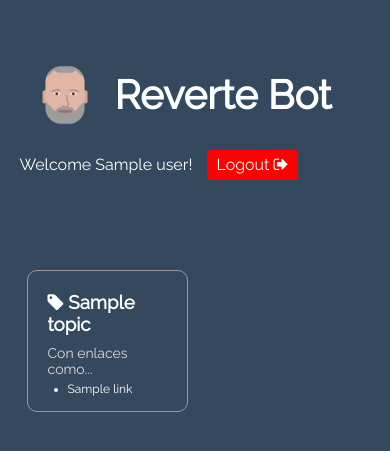
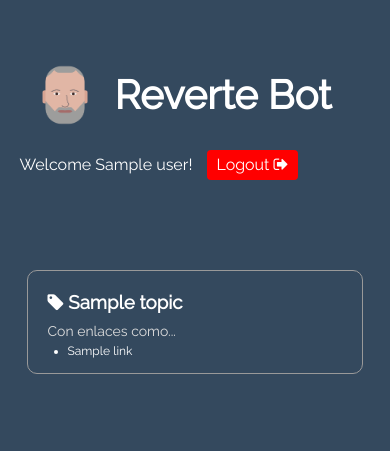
Before and after one commit to carlosgonzalezmerino/summarybot, a Flask app: template templates/newsletter/index.html in a window 390 px wide. Shown: the top 451 px of the page. Run offline with Flask 2, Linux system fonts and the light colour scheme; the template is opened without the code that fills it: most values are stand-ins (such as "Sample title", 1, 10 or a date in 2020).

```diff
--- a/static/style.css
+++ b/static/style.css
@@ -183,3 +183,7 @@ body {
     padding: 5px 0 5px 20px;
 	font-size: 12px;
 }
+
+@media screen and (max-width: 768px) {
+	#newsletter #topics .topic {width: 96%;}
+}
```
